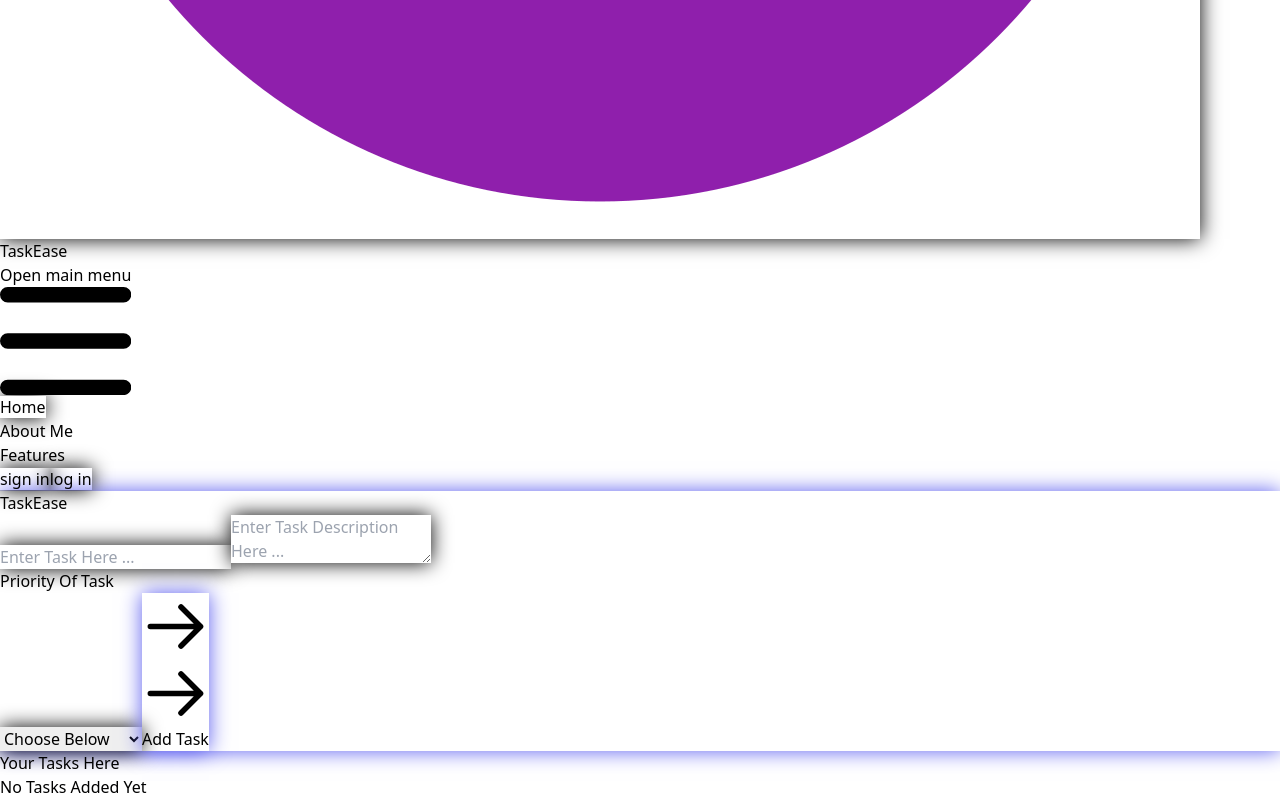
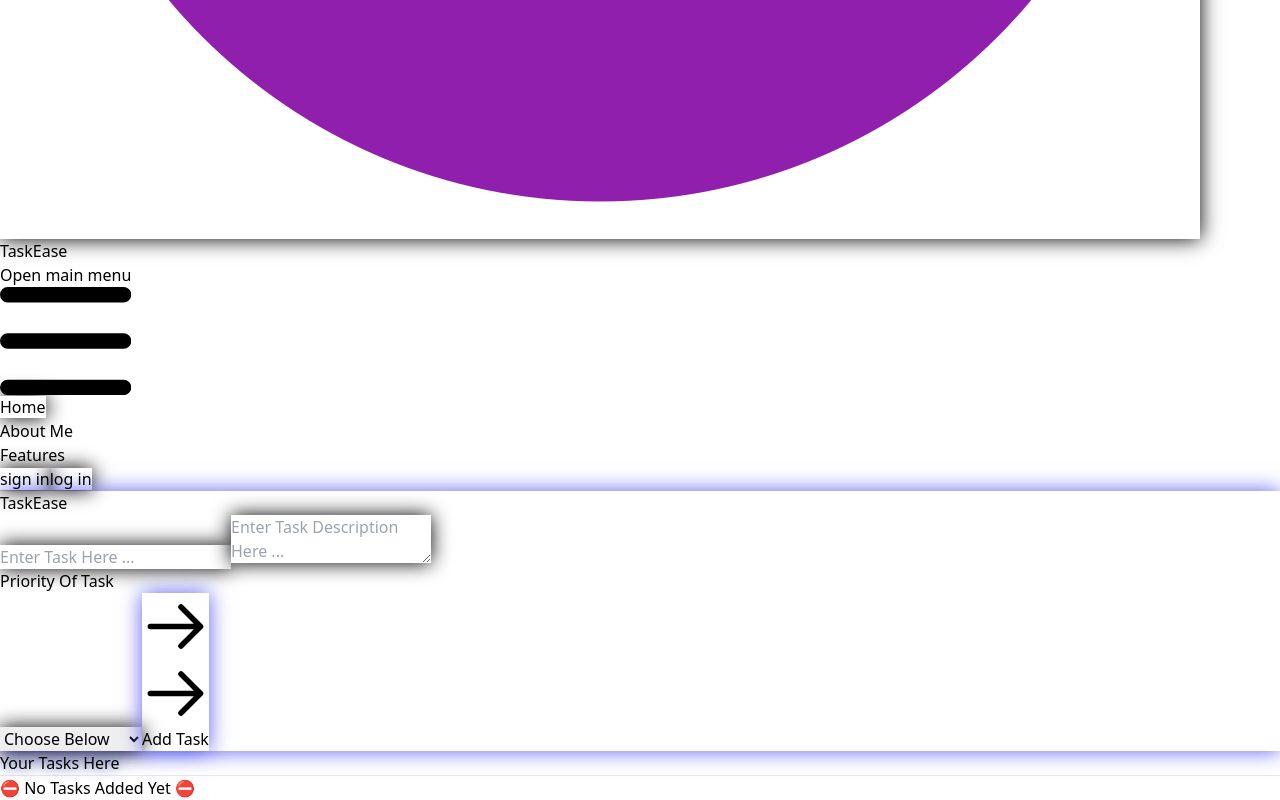
Before and after one commit to ArunavaCoderEm/TaskEase, a React (Vite) app in the folder Frontend/: page / in a window 1280 px wide. Shown: the part 961-1761 px from the top of the page. Built offline with nearby package versions, Linux system fonts and the light colour scheme.

Commit message:
a lot of fixes

```diff
--- a/Frontend/src/CSS/index.css
+++ b/Frontend/src/CSS/index.css
@@ -17,3 +17,7 @@ body {
 .ch:hover path{
     fill: red;
 }
+
+.tsha {
+    text-shadow: 0 0 12px rgba(1, 65, 144, 0.729);
+}
--- a/Frontend/src/Components/Taskip.tsx
+++ b/Frontend/src/Components/Taskip.tsx
@@ -59,9 +59,10 @@ export default function Taskip(): React.ReactNode {
         </form>
     </div>
     <div>
-      <h2 className="text-center font-semibold text-3xl text-white my-5">Your Tasks Here</h2>
+      <h2 className="text-center font-extrabold text-4xl bg-clip-text bg-gradient-to-r text-transparent tsha from-blue-200 to-blue-700 my-5">Your Tasks Here</h2>
+      <hr className="w-64 mx-auto h-1 mb-10 rounded border-0 bg-gradient-to-l from-blue-600 to-blue-200" />
       {! datasetRef.current.length &&
-          <h2 className="text-white text-center">No Tasks Added Yet</h2>
+          <h2 className="text-white text-center text-xl">⛔ No Tasks Added Yet ⛔</h2>
       }
     <div className="lg:m-5 md:m-3 sm:m-1 grid lg:grid-cols-4 md:grid-cols-2 sm:grid-cols-1 gap-3">
       <>
```
